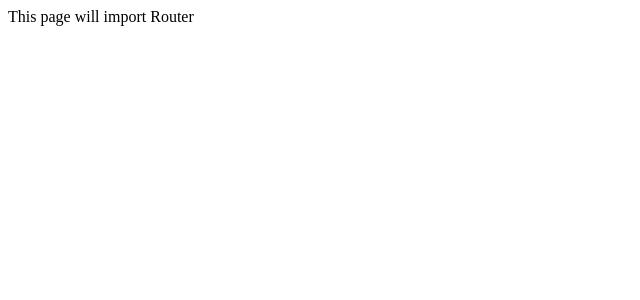
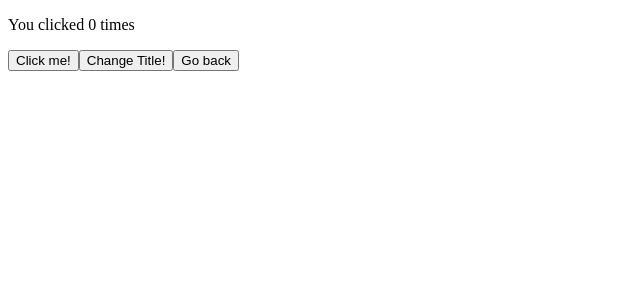
Before and after one commit to rio-threehouse/react_portfolio, a React (Create React App) app: page /hooks-tutorial in a window 1280 px wide. Shown: the top 300 px of the page, without its empty margins (0-640 px from the left). Built offline with nearby package versions, Linux system fonts and the light colour scheme.

Commit message:
routerの追加

```diff
--- a/package.json
+++ b/package.json
@@ -6,8 +6,10 @@
     "@testing-library/jest-dom": "^4.2.4",
     "@testing-library/react": "^9.3.2",
     "@testing-library/user-event": "^7.1.2",
+    "@types/react-router-dom": "^5.1.5",
     "react": "^16.13.1",
     "react-dom": "^16.13.1",
+    "react-router-dom": "^5.2.0",
     "react-scripts": "3.4.1",
     "typescript": "^3.9.3"
   },
--- a/src/components/apps/App.tsx
+++ b/src/components/apps/App.tsx
@@ -1,7 +1,8 @@
 import React from 'react';
+import { Router } from './router'
 
 export const App: React.FC = () => {
   return(
-    <div>This page will import Router</div>
+    <Router />
   )
 }
--- a/src/components/apps/router.tsx
+++ b/src/components/apps/router.tsx
@@ -1,7 +1,15 @@
 import React from 'react';
+import { BrowserRouter, Switch, Route } from 'react-router-dom';
+import { PageList } from '../pages/page-list';
+import { HooksTutorial } from '../pages/hooks-tutorial';
 
 export const Router: React.FC = () => {
   return(
-    <div>this page will wright routing</div>
+    <BrowserRouter>
+      <Switch>
+        <Route exact path="/" component={PageList} />
+        <Route exact path="/hooks-tutorial" component={HooksTutorial} />
+      </Switch>
+    </BrowserRouter>
   )
 }
--- a/src/components/pages/hooks-tutorial/index.tsx
+++ b/src/components/pages/hooks-tutorial/index.tsx
@@ -1,13 +1,15 @@
 import React from 'react';
 import { useState, useEffect } from 'react';
+import { useHistory } from 'react-router-dom';
 
 export const HooksTutorial: React.FC = () => {
+  const history = useHistory()
   const [count, setCount] = useState(0);
   const [changeTitle, setChangeTitle] = useState(false);
 
   // ChangeTitleボタンを押した時だけタイトル変更する
   useEffect(() => {
-    document.title = `You clicked ${count} times` ;
+    document.title = ` ${count} times you clicked now` ;
   }, [changeTitle]);
 
   return(
@@ -19,6 +21,9 @@ export const HooksTutorial: React.FC = () => {
       <button onClick={() => setChangeTitle(!changeTitle)}>
         Change Title!
       </button>
+      <button onClick={() => history.goBack()}>
+        Go back
+      </button>
     </div>
   );
 }
--- a/src/components/pages/page-list/index.tsx
+++ b/src/components/pages/page-list/index.tsx
@@ -1,7 +1,11 @@
 import React from 'react';
+import { Link } from 'react-router-dom';
 
 export const PageList: React.FC = () => {
   return(
-    <div>This page will be Top</div>
+    <>
+      <div>Top Page</div>
+      <Link to="/hooks-tutorial">Hooksチュートリアル</Link>
+    </>
   )
 }
```
Also changed, not shown: 1 other file (tests, documents, lock files or other folders).
